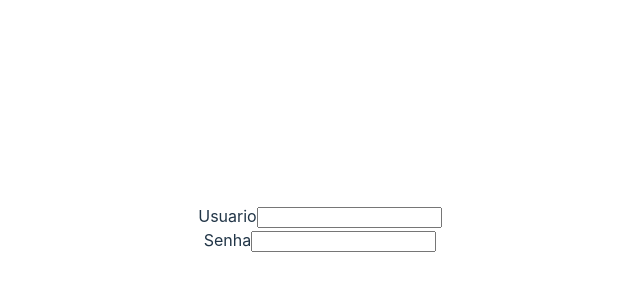
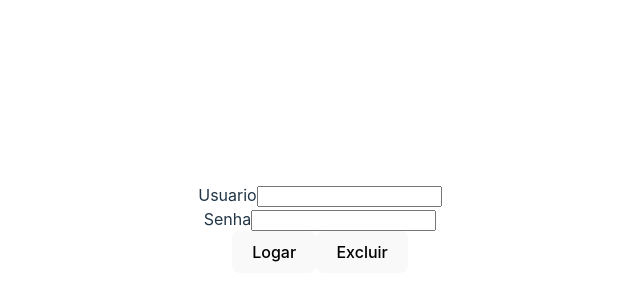
Before and after one commit to marcelaproencaeng/blue-recycling-ui, a React (Vite) app: page / in a window 1280 px wide. Shown: the part 172-472 px from the top of the page, without its empty margins (320-960 px from the left). Built offline with nearby package versions, Linux system fonts and the light colour scheme.

Commit message:
Atentificando Login

```diff
--- a/src/App.jsx
+++ b/src/App.jsx
@@ -6,16 +6,20 @@ import axios from 'axios';
 
 function App() {
   const [autenticado, setAutenticado] = useState(false);
+  const [usuario,setUsuario] = useState(null);
+  const [senha,setSenha] = useState(null);
+  const [mensagemErro,setMensagemErro] = useState(null);
 
 
 
   const handleOnSubmit = (event) => {
     event.preventDefault();
     axios
-      .post('http://localhost:8080/api/v1/logins/auth', {usuario: '', senha: ''})
+      .post('http://localhost:8080/api/v1/logins', {userName:usuario , senha })
       .then(() => setAutenticado(true))
-      .catch(() => setAutenticado(false))
+      .catch(() => setMensagemErro(true))
   }
+
 
   //capturar os valores dos inputs usuario e senha
   //enviar os dados
@@ -25,15 +29,24 @@ function App() {
     return (
       <>
         <div>
+          {
+            mensagemErro && <p>Usuario ou senha inválidos.Tente novamente! </p>
+          }
           <form onSubmit={handleOnSubmit}>
             <div className="usuario">
               <label htmlFor="">Usuario</label>
-              <input type="text" />
+              <input type="text" onChange={(event) => {setUsuario(event.target.value)} } />
             </div>
             <div>
               <label htmlFor="">Senha</label>
-              <input type="password" />
+              <input type="password" onChange={(event) => {setSenha(event.target.value)}} />
             </div>
+          <div>
+           <button onClick={() => handleOnSubmit()}>Logar </button>
+           <button id="Excluir" onClick={() => setTarefas(tarefas)}>
+        Excluir
+        </button>
+          </div>
           </form>
         </div>
       </>
@@ -41,7 +54,14 @@ function App() {
   }
 
   return (
-    <div>Seja bem vindo</div>
+
+    <div>
+      <div>Seja bem vindo</div>
+      <button onClick={()=>{
+        setAutenticado(false)
+        setMensagemErro(false)
+        } }> Sair </button>
+    </div>
   )
 
 }
```
Also changed, not shown: 1 other file (tests, documents, lock files or other folders).
